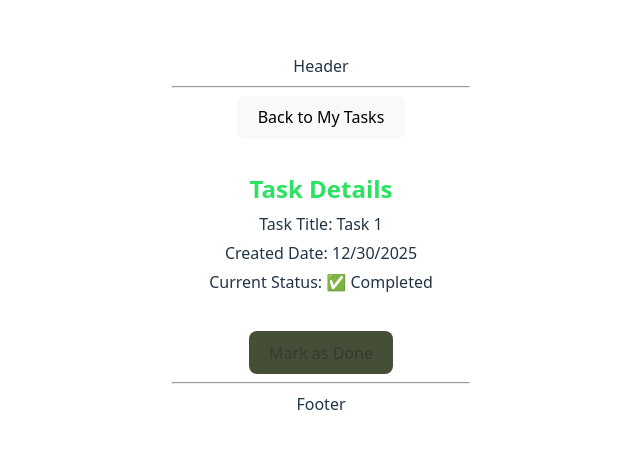
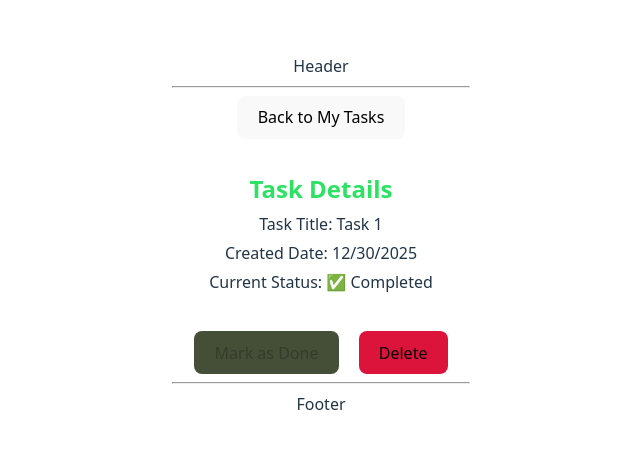
Before and after one commit to NashitaSattar/React-To-Do-List-Application, a React (Vite) app: page /tasks/1 in a window 1280 px wide. Shown: the part 165-614 px from the top of the page, without its empty margins (319-959 px from the left). Built offline with nearby package versions, Linux system fonts and the light colour scheme; data requests are answered from the project's data file.

Commit message:
Added Delete Task Functionality

```diff
--- a/package.json
+++ b/package.json
@@ -12,6 +12,7 @@
   "dependencies": {
     "axios": "^1.13.2",
     "react": "^19.2.0",
+    "react-confirm": "^0.5.0-1",
     "react-dom": "^19.2.0",
     "react-router": "^7.11.0",
     "react-router-dom": "^7.11.0"
--- a/src/pages/AddTask.jsx
+++ b/src/pages/AddTask.jsx
@@ -20,7 +20,7 @@ export const AddTask = () => {
   const handleAddTask = async (e) => {
     e.preventDefault();
 
-    if (!title.trim()) {
+    if (!title) {
       setError("Title is required");
       return;
     }
@@ -62,17 +62,17 @@ export const AddTask = () => {
         <input
           placeholder="Title of Task"
           value={title}
-          onChange={(e) => setTitle(e.target.value)}
+          onChange={(e) => setTitle(e.target.value.trimStart())}
         />
         {error && <p style={{ color: "red" }}>{error}</p>}
         <input
           placeholder="Description of Task"
           value={description}
-          onChange={(e) => setDescription(e.target.value)}
+          onChange={(e) => setDescription(e.target.value.trimStart())}
         />
         <button
           type="submit"
-          className={title.length === 0 ? "disabledButton" : "enabledButton"}
+          className={title.length === 0 ? "disabled-button" : "enabled-button"}
           >
           Add New Task
         </button>
--- a/src/pages/TaskDetails.jsx
+++ b/src/pages/TaskDetails.jsx
@@ -5,6 +5,7 @@ import { useState, useEffect } from 'react'
 import { getTasks, createTask, updateTask, deleteTask } from '../service/taskService'
 import { getTaskById } from '../service/taskService'
 import Card from "../component/Card";
+import "../styles/TaskDetails.css"
 
 
 export const TaskDetails = () => {
@@ -13,13 +14,15 @@ export const TaskDetails = () => {
     const [loading, setLoading] = useState(true)
     const [error, setError] = useState("")
     const [disabled, setDisabled] = useState(false)
+    const [success, setSuccess] = useState("")
+    const navigate = useNavigate();
 
   // Runs once to fetch task from database with id
   useEffect(() => {
     fetchTask();
   }, [id]);
 
-  // FETCH tasks from database with id
+  // FETCH task from database with id
    const fetchTask = async () => {
         try {
             setLoading(true);
@@ -52,6 +55,27 @@ export const TaskDetails = () => {
         }
     }
 
+    const handleDeleteTask = async () => {
+        const result = window.confirm("Are you sure you want to delete this user?")
+        if (!result) {
+            return;
+    }
+        try {
+            setLoading(true);
+            console.log("Task Deleted")
+            await deleteTask(id)
+            setSuccess("Task deleted successfully 🚀")
+            setTimeout(() => {
+                navigate("/tasks")
+            }, 3000);
+
+        } catch (error) {
+            setError("Error occured when deleting task 😢")
+        } finally {
+            setLoading(false);
+        }
+    }
+
   return (
     <>
         {loading &&
@@ -63,6 +87,10 @@ export const TaskDetails = () => {
             {error}
             </p>
         }
+        {success &&
+            <p>
+            {success}
+            </p>}
 
         <Link to="/tasks"><button>Back to My Tasks</button></Link>
         <Card
@@ -71,7 +99,11 @@ export const TaskDetails = () => {
             date={task.date}
             completed={task.completed}
         />
+
+        <div className="buttons-container">
         <button className={task.completed || disabled ? "disable-button" : "update-button"} onClick={handleUpdateTask} disabled={task.completed || disabled}>Mark as Done</button>
+        <button className="delete-button" onClick={handleDeleteTask}>Delete</button>
+        </div>
     </>
   )
 }
--- a/src/styles/AddTask.css
+++ b/src/styles/AddTask.css
@@ -4,10 +4,10 @@
     gap: 15px;
 }
 
-.disabledButton {
+.disabled-button {
     background-color: crimson;
 }
 
-.enabledButton{
+.enabled-button{
     background-color: chartreuse;
 }
--- a/src/styles/Card.css
+++ b/src/styles/Card.css
@@ -10,11 +10,3 @@
 .card btn{
     margin: 0px;
 }
-
-.update-button{
-    background-color: rgb(122, 182, 32);
-}
-
-.disable-button{
-    background-color: rgb(69, 79, 55);
-}
--- /dev/null
+++ b/src/styles/TaskDetails.css
@@ -0,0 +1,20 @@
+.delete-button{
+    background-color: crimson;
+    margin-left: 20px;
+}
+
+.update-button{
+    background-color: rgb(122, 182, 32);
+}
+
+.disable-button{
+    background-color: rgb(69, 79, 55);
+}
+
+.buttons-container{
+    direction: flex;
+    flex-direction: row;
+    align-items: center;
+    justify-content: center;
+    gap: 20px;
+}
```
Also changed, not shown: 1 other file (tests, documents, lock files or other folders).
